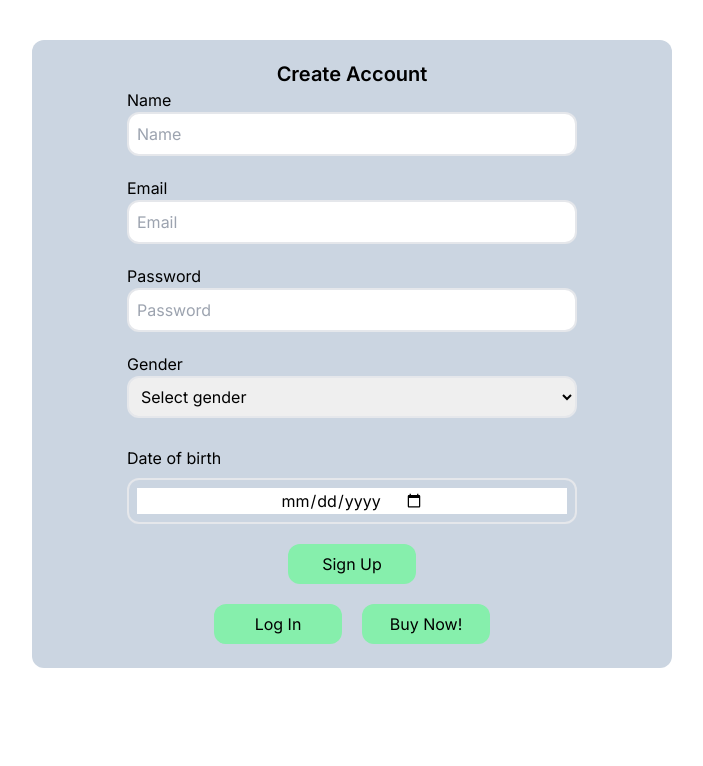
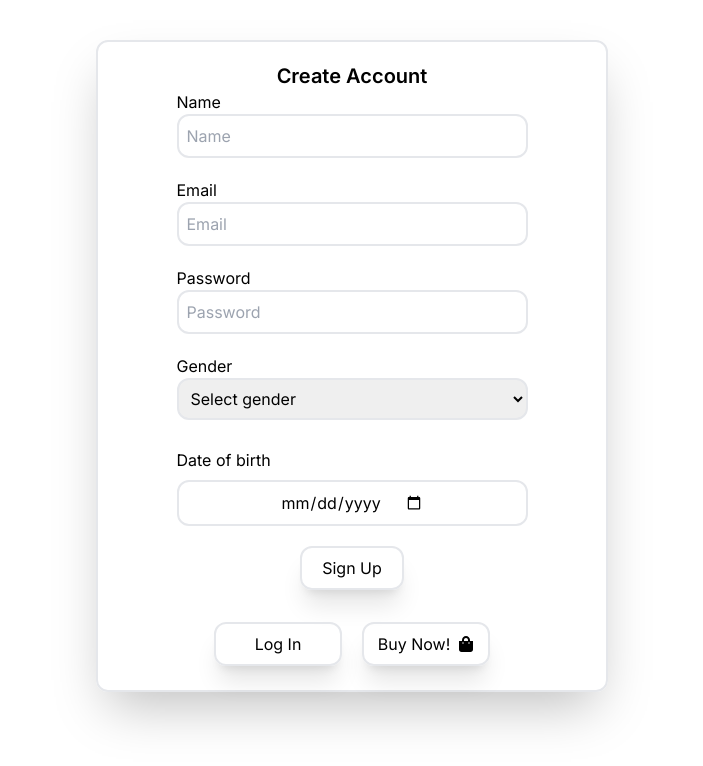
Before and after one commit to prakhar-001/mern-ecommerce-frontend-nextJS, a Next.js app: page /signIn-email-pass in a window 1280 px wide. Shown: the top 766 px of the page, without its empty margins (288-991 px from the left). Built offline with nearby package versions, Linux system fonts and the light colour scheme; no server answers.

Commit message:
reset password page added

```diff
--- a/app/logIn-email-pass/page.js
+++ b/app/logIn-email-pass/page.js
@@ -6,17 +6,25 @@ import toast from "react-hot-toast";
 import Link from 'next/link';
 import NotLoggedInCustomerOnlyLayout from "@/components/Not-Logged-In-Customer-Only-Layout.js"
 import CustomerLayout from "@/components/Customer-Layout.js";
+import { FaShoppingBag} from "react-icons/fa";
 
 
 const page = () => {
     const [email, setEmail] = useState("");
     const [password, setPassword] = useState("");
 
+    let enableButton = false;
+    const [userValue, setUserValue] = useState(false)
+
+    if(email && password) enableButton=true;
+    // console.log(enableButton)
+
     const submitHandler = async (e) => {
         e.preventDefault();
 
         signInWithEmailAndPassword(auth, email, password).then((userExist) => {
             toast.success("Existing User Logged In Successfully")
+            setUserValue(true)
         }).catch((err) => {
             toast.error(err.code)
         })
@@ -27,9 +35,9 @@ const page = () => {
     <>
     <CustomerLayout>
     <NotLoggedInCustomerOnlyLayout>
-        <div className='flex items-center flex-col justify-center mt-5 sm:mt-10 mx-auto bg-slate-300 rounded-xl w-11/12 sm:w-1/2  p-5'>
+        <div className='flex items-center flex-col justify-center mt-20 sm:mt-10 mx-auto border-2 shadow-2xl mb-20 rounded-xl w-11/12 sm:w-2/5  p-5'>
             <h1 className='text-xl font-semibold'>Login Now</h1>
-            <form action="" onSubmit={submitHandler} className='w-5/6 sm:w-9/12 flex flex-col gap-5 items-center mb-5'>
+            <form action="" onSubmit={submitHandler} className='w-5/6 sm:w-9/12 flex flex-col gap-5 items-center mb-8'>
 
                 <div className='w-full'>
                     <label htmlFor="gender" className='my-2'>Email</label>
@@ -42,7 +50,10 @@ const page = () => {
                     />
                 </div>
                 <div className='w-full'>
-                    <label htmlFor="gender" className='my-2'>Numeric Password Only</label>
+                    <div className='flex justify-between items-center'>
+                        <label htmlFor="gender" className='my-2'>Password</label>
+                        <Link href={"/resetPassword"}><p className='text-sm text-red-500'>Forget Password?</p></Link>
+                    </div>
                     <input
                     type="password"
                     placeholder='Password'
@@ -51,11 +62,21 @@ const page = () => {
                     className='p-2 border-2 rounded-xl w-full'/>
                 </div>
 
-                <button type='submit' className='bg-green-300 p-2 rounded-xl w-32 hover:bg-green-400'>Log In</button>
+                {
+                    enableButton?
+                    <button type='submit' className='p-2 rounded-xl w-32  hover:shadow-green-300 shadow-xl'>Log In</button>
+                    :
+                    <div className='p-2 rounded-xl w-32 px-5 hover:shadow-red-400 shadow-xl flex justify-center'><p>Log In</p></div>
+}
             </form>
             <div className='flex gap-5'>
-                <div><button className='p-2 w-32 mb-1 bg-green-300 hover:bg-green-400 rounded-xl'><Link href={"/signIn-email-pass"}>Sign Up</Link></button></div>
-                <div><button className='p-2 w-32 bg-green-300 hover:bg-green-400 rounded-xl'><Link href={"/"}>Buy Now!</Link></button></div>
+                <div><button className='p-2 w-32 mb-1 border-2 hover:shadow-slate-400 rounded-xl shadow-xl '><Link href={"/signIn-email-pass"}>Sign Up</Link></button></div>
+                {
+                    userValue?
+                    <div><button className='p-2 w-32 border-2 hover:shadow-green-300 shadow-xl rounded-xl'><Link href={"/"} className='flex items-center justify-center gap-2'><p>Buy Now! </p><FaShoppingBag /></Link></button></div>
+                    :
+                    <div><button className='p-2 w-32 border-2 hover:shadow-red-400 shadow-xl rounded-xl' ><Link href={"/"} className='flex items-center justify-center gap-2'><p>Buy Now! </p><FaShoppingBag /></Link></button></div>
+                }
             </div>
         </div>
     </NotLoggedInCustomerOnlyLayout>
--- /dev/null
+++ b/app/resetPassword/page.js
@@ -0,0 +1,59 @@
+"use client"
+import React, { useState } from 'react'
+import {sendPasswordResetEmail, signInWithEmailAndPassword } from 'firebase/auth';
+import { auth } from "@/firebase.js";
+import toast from "react-hot-toast";
+import Link from 'next/link';
+import NotLoggedInCustomerOnlyLayout from "@/components/Not-Logged-In-Customer-Only-Layout.js"
+import CustomerLayout from "@/components/Customer-Layout.js";
+import { redirect } from 'next/navigation';
+import { useRouter } from 'next/router';
+
+
+const page = () => {
+    const [email, setEmail] = useState("");
+
+    const submitHandler = async (e) => {
+        e.preventDefault();
+
+        sendPasswordResetEmail(auth,email)
+        .then((userExist)=> {
+            toast.success("Link to Reset Password sent to your email")
+        })
+        .catch((err)=> toast.error(err.code))
+
+        // redirect("/logIn-email-pass")
+
+    }
+
+
+  return (
+    <>
+    <CustomerLayout>
+    {/* <NotLoggedInCustomerOnlyLayout> */}
+        <div className='flex items-center flex-col justify-between mt-20 sm:mt-10 mx-auto border-2 shadow-2xl h-auto mb-20 rounded-xl w-11/12 sm:w-2/5 p-10 sm:p-10'>
+            <h1 className='text-xl font-semibold my-5'>Login Now</h1>
+            <form action="" onSubmit={submitHandler} className='w-5/6 sm:w-9/12 flex flex-col gap-5 items-center mb-5'>
+
+                <div className='w-full'>
+                    <label htmlFor="gender" className='my-2'>Email</label>
+                    <input
+                    type="email "
+                    placeholder='Email'
+                    value={email}
+                    onChange={(e) => setEmail(e.target.value)}
+                    className='p-2 border-2 rounded-xl w-full'
+                    />
+                </div>
+
+                <button type='submit' className='p-2 my-2 rounded-xl w-40 border-2 hover:shadow-green-300 shadow-xl'>Reset Password</button>
+            </form>
+            <Link href={"/logIn-email-pass"}><button className='p-2 rounded-xl w-40 border-2 hover:shadow-slate-400 shadow-xl'>Login Now</button></Link>
+        </div>
+    {/* </NotLoggedInCustomerOnlyLayout> */}
+    </CustomerLayout>
+    </>
+  )
+}
+
+export default page
--- a/app/signIn-email-pass/page.js
+++ b/app/signIn-email-pass/page.js
@@ -4,6 +4,7 @@ import {createUserWithEmailAndPassword, signInWithEmailAndPassword } from 'fireb
 import { auth } from "@/firebase.js";
 import toast from "react-hot-toast";
 import Link from 'next/link';
+import { FaShoppingBag} from "react-icons/fa";
 
 import { useLoginMutation } from "../../redux/api/userApi";
 import NotLoggedInCustomerOnlyLayout from "@/components/Not-Logged-In-Customer-Only-Layout.js"
@@ -23,6 +24,12 @@ const page = () => {
 
     const [login] = useLoginMutation()
 
+    let enableButton = false;
+    const [userValue, setUserValue] = useState(false)
+
+    if(name && email && gender && date && password) enableButton=true;
+    // console.log(enableButton)
+
     const submitHandler = async (e) => {
         let userDetail;
         e.preventDefault();
@@ -31,13 +38,13 @@ const page = () => {
             .then((authUser) => {
                 signInWithEmailAndPassword(auth, email, password).then(
                     userDetail = auth.currentUser,
-                    console.log(auth.currentUser),
+                    // console.log(auth.currentUser),
 
 
-                    console.log("user Created"),
+                    // console.log("user Created"),
                     toast.success("User Created"),
                 );
-                console.log(userDetail)
+                // console.log(userDetail)
                 login({
                     name: name,
                     email: userDetail.email,
@@ -48,8 +55,9 @@ const page = () => {
                     dob: date,
                     _id: userDetail.uid
                 });
-              })
-              .catch((err) => {
+                setUserValue(true)
+            })
+            .catch((err) => {
                 toast.error("User Not Created")
                 toast.error(err.code)
             });
@@ -64,9 +72,9 @@ const page = () => {
   return (
     // <CustomerLayout>
     // <NotLoggedInCustomerOnlyLayout>
-        <div className='flex items-center flex-col justify-center mt-5 sm:mt-10 mx-auto bg-slate-300 rounded-xl w-11/12 sm:w-1/2  p-5'>
+        <div className='flex items-center flex-col justify-center mt-5 sm:mt-10 mx-auto border-2 shadow-2xl mb-20 rounded-xl w-11/12 sm:w-2/5  p-5'>
             <h1 className='text-xl font-semibold'>Create Account</h1>
-            <form action="" onSubmit={submitHandler} className='w-5/6 sm:w-9/12 flex flex-col gap-5 items-center mb-5'>
+            <form action="" onSubmit={submitHandler} className='w-5/6 sm:w-9/12 flex flex-col gap-5 items-center mb-8'>
 
 
                 <div className='w-full'>
@@ -112,11 +120,21 @@ const page = () => {
                     <label htmlFor="" className='my-2'>Date of birth</label>
                     <div className='p-2 border-2 rounded-xl w-full flex items-center justify-center'><input type="date" value={date} onChange={(e) => setDate(e.target.value) } className='w-full flex items-center justify-center' /></div>
                 </div>
-                <button type='submit' className='bg-green-300 p-2 rounded-xl w-32 hover:bg-green-400'>Sign Up</button>
+                {
+                    enableButton?
+                    <button type='submit' className='p-2 border-2 rounded-xl w-32 hover:shadow-green-300 shadow-xl'>Sign Up</button>
+                    :
+                    <div className='p-2 px-5 border-2 rounded-xl w-auto hover:shadow-red-400 shadow-xl'>Sign Up</div>
+                }
             </form>
             <div className='flex gap-5'>
-                <div><button className='p-2 w-32 mb-1 bg-green-300 hover:bg-green-400 rounded-xl'><Link href={"/logIn-email-pass"}>Log In</Link></button></div>
-                <div><button className='p-2 w-32 bg-green-300 hover:bg-green-400 rounded-xl'><Link href={"/"}>Buy Now!</Link></button></div>
+                <div><button className='p-2 w-32 mb-1 border-2 hover:shadow-slate-400 rounded-xl shadow-xl '><Link href={"/logIn-email-pass"}>Log In</Link></button></div>
+                {
+                    userValue?
+                    <div><button className='p-2 w-32 border-2 hover:shadow-green-300 rounded-xl shadow-xl'><Link href={"/"} className='flex items-center justify-center gap-2'><p>Buy Now! </p><FaShoppingBag /></Link></button></div>
+                    :
+                    <div><button className='p-2 w-32 border-2 hover:shadow-red-400 shadow-xl rounded-xl' ><Link href={"/"} className='flex items-center justify-center gap-2'><p>Buy Now! </p><FaShoppingBag /></Link></button></div>
+                }
             </div>
         </div>
     // </NotLoggedInCustomerOnlyLayout>
--- a/components/Header.js
+++ b/components/Header.js
@@ -62,15 +62,16 @@ const Header = () => {
                 <>
                     {/* This button will only be displayed when the user id will have some value and the user exists  */}
                     <button onClick={() => {setIsOpen((prev) => !prev)}} className='ml-2 sm:text-base text-xl'><FaUser/></button>
-                    {/* open true is use to diaplay the dialog content when its true */}
-                    <dialog open={isOpen} className=' absolute top-10 mt-2 mr-5 p-3 border-4 rounded-lg border-slate-300'>
-                        <div className='flex flex-col'>
+                    {/* open true is use to display the dialog content when its true */}
+                    <dialog open={isOpen} className=' absolute top-10 mt-2 mr-5 p-3 w-32 h-36 sm:h-32 border-4 rounded-lg border-slate-300'>
+                        <div className='flex flex-col justify-between h-full w-full'>
                             {/* this link will only be displayed when the use role is admin */}
-                            {user.role === 'admin' && (
+                            {/* {user.role === 'admin' && (
                                 <Link onClick={() => {setIsOpen(false)}} href={'/admin'}>Admin</Link>
-                            )}
+                            )} */}
+                            <Link onClick={() => {setIsOpen(false)}} href={'/'}>Profile</Link>
                             <Link onClick={() => {setIsOpen(false)}} href={'/orders'}>Orders</Link>
-                            <Link href={"/"}><button onClick={logoutHandler} >LogOut<FaSignOutAlt/></button></Link>
+                            <Link href={"/"}><button onClick={logoutHandler} className='flex items-center'>LogOut<FaSignOutAlt className='inline ml-3'/></button></Link>
                         </div>
                     </dialog>
                 </>
```
